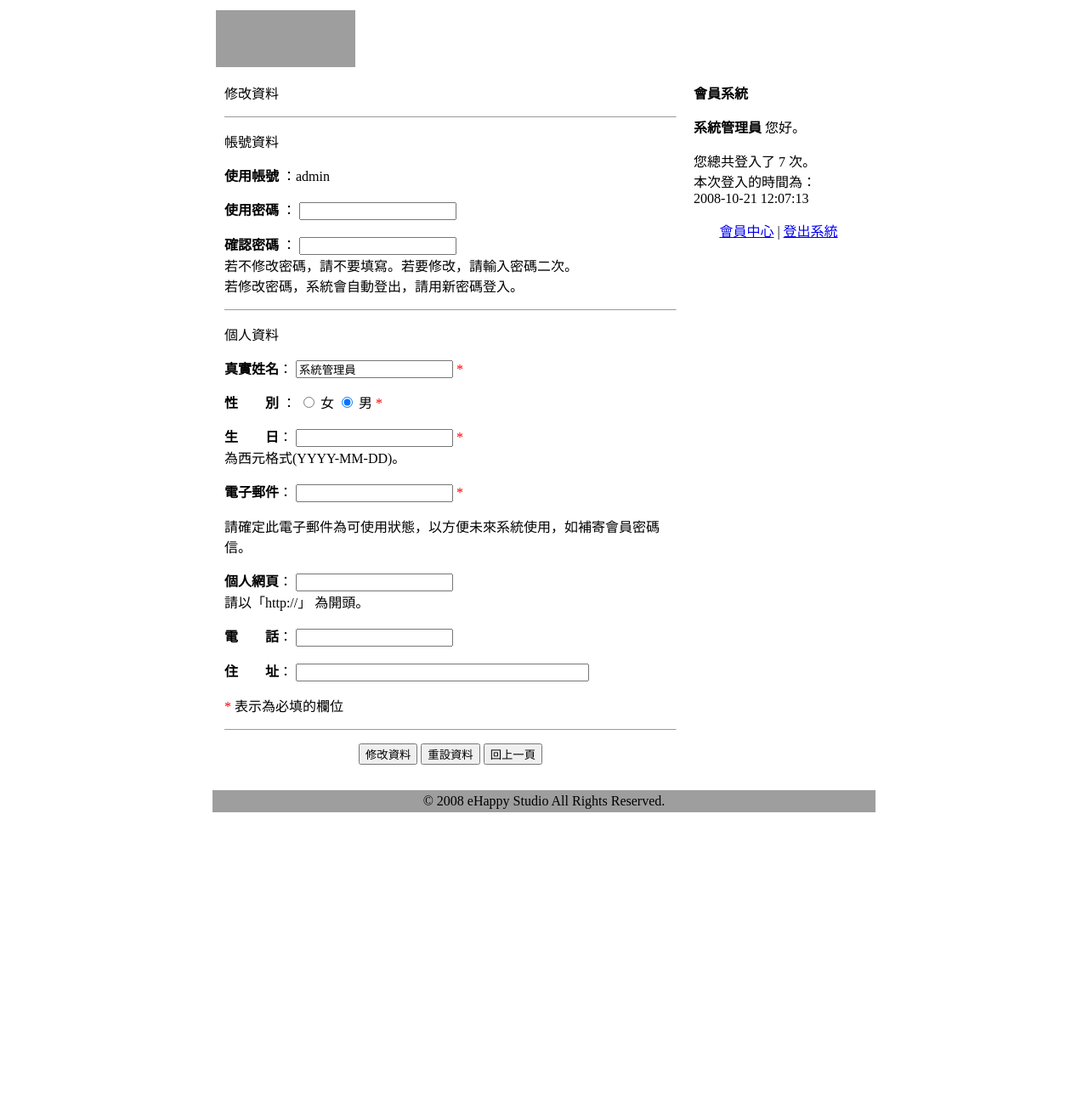
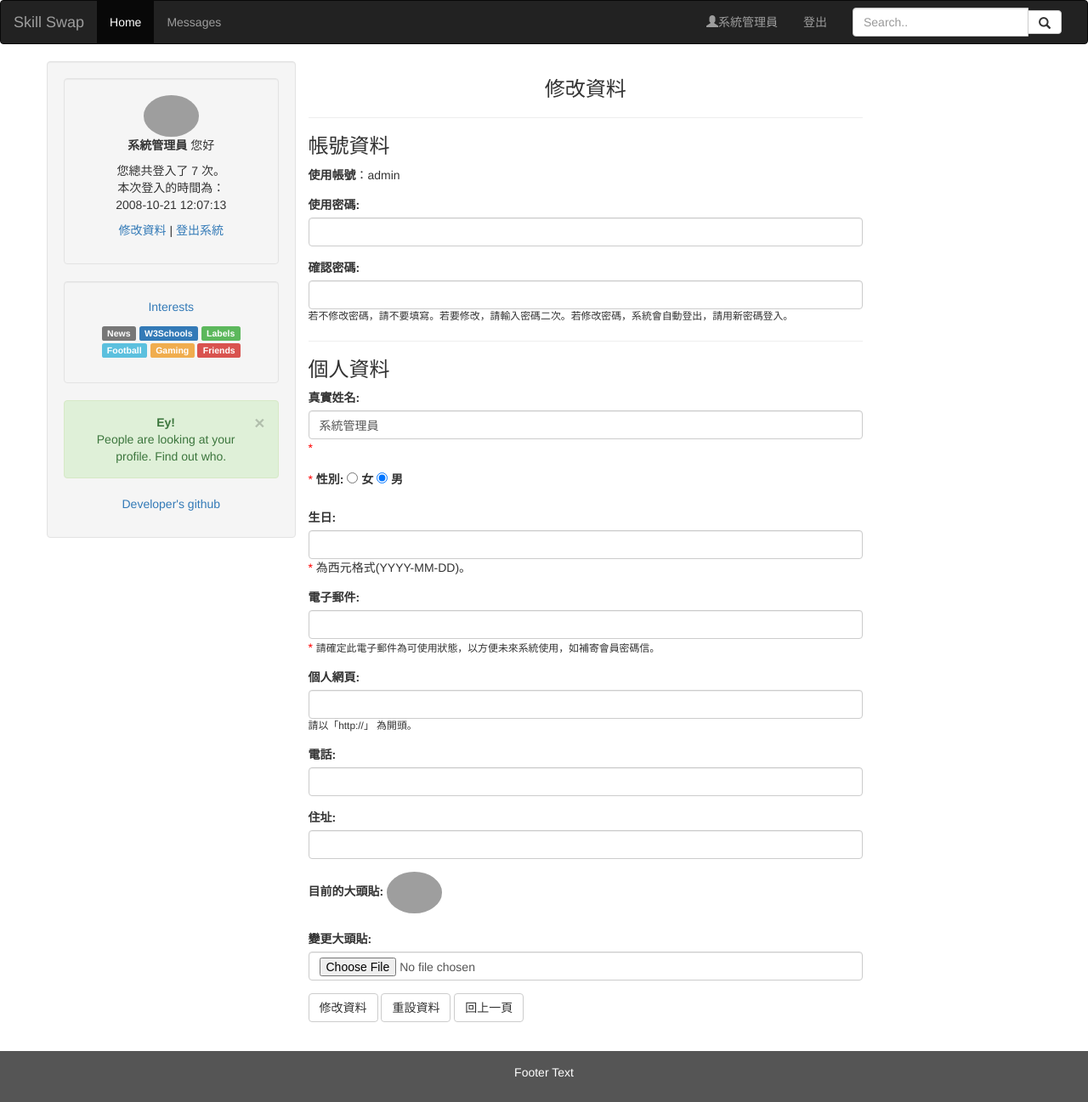
Before and after one commit to hayasilin/SkillSwap-Platform-php, a PHP site: page /member_update.php in a window 1280 px wide. Shown: the whole page at 85% size. Before the commit the page ends 956 px from the top, so only its background shows below. Run offline with PHP 8.4, Linux system fonts and the light colour scheme; a user stored in the database is signed in; data comes from the database, SQL or seed files in the repository; data that the repository does not hold is empty; some libraries are stand-ins or nearby versions; grey boxes are pictures that could not be loaded.

Commit message:
Add update member info and likes feature

```diff
--- a/member_section.php
+++ b/member_section.php
@@ -1,5 +1,4 @@
 <div class="well">
-  <p><a href="#">My Profile</a></p>
   <img src="avatars/<?php echo $row_RecMember["m_profilepic"]; ?>" class="img-circle" width="65" length="65" alt="Avatar" />
   <p><strong><?php echo $row_RecMember["m_name"];?></strong> 您好</p>
   <p>您總共登入了 <?php echo $row_RecMember["m_login"];?> 次。<br>
--- a/member_update.php
+++ b/member_update.php
@@ -21,6 +21,11 @@
 	if(($_POST["m_passwd"]!="")&&($_POST["m_passwd"]==$_POST["m_passwdrecheck"])){
 		$query_update .= "`m_passwd`='".md5($_POST["m_passwd"])."',";
 	}
+	//若有更新大頭貼，再更新
+	if ($_FILES["fileUpload"]["name"]!="") {
+		$query_update .= "`m_profilepic`='".$_FILES["fileUpload"]["name"]."', ";
+	}
+
 	$query_update .= "`m_name`='".$_POST["m_name"]."',";
 	$query_update .= "`m_sex`='".$_POST["m_sex"]."',";
 	$query_update .= "`m_birthday`='".$_POST["m_birthday"]."',";
@@ -28,8 +33,20 @@
 	$query_update .= "`m_url`='".$_POST["m_url"]."',";
 	$query_update .= "`m_phone`='".$_POST["m_phone"]."',";
 	$query_update .= "`m_address`='".$_POST["m_address"]."' ";
+
 	$query_update .= "WHERE `m_id`=".$_POST["m_id"];
 	mysql_query($query_update);
+
+	if($_FILES["fileUpload"]["error"] == 0 || $_FILES["fileUpload"]["name"]!=""){
+			if (move_uploaded_file($_FILES["fileUpload"]["tmp_name"], "avatars/" . $_FILES["fileUpload"]["name"])) {
+				// echo "上傳成功<br />";
+				// echo "檔案名稱: ".$_FILES["fileUpload"]["name"]."<br />";
+				// echo "檔案類型: ".$_FILES["fileUpload"]["type"]."<br />";
+				// echo "檔案大小: ".$_FILES["fileUpload"]["size"]."<br />";
+			}else{
+				die("檔案上傳失敗");
+			}
+		}
 	//若有修改密碼，則登出回到首頁。
 	if(($_POST["m_passwd"]!="")&&($_POST["m_passwd"]==$_POST["m_passwdrecheck"])){
 		unset($_SESSION["loginMember"]);
@@ -48,8 +65,31 @@
 <html>
 <head>
 	<meta http-equiv="Content-Type" content="text/html; charset=utf-8" />
-<title>網站會員系統</title>
+    <title>Skill Swap</title>
     <link href="style.css" rel="stylesheet" type="text/css">
+
+    <meta name="viewport" content="width=device-width, initial-scale=1">
+    <link rel="stylesheet" href="https://maxcdn.bootstrapcdn.com/bootstrap/3.3.7/css/bootstrap.min.css">
+    <script src="https://ajax.googleapis.com/ajax/libs/jquery/3.2.1/jquery.min.js"></script>
+    <script src="https://maxcdn.bootstrapcdn.com/bootstrap/3.3.7/js/bootstrap.min.js"></script>
+    <style>
+      /* Set black background color, white text and some padding */
+      footer {
+        margin-top: 20px;
+        background-color: #555;
+        color: white;
+        padding: 15px;
+      }
+    </style>
+    <script language="javascript">
+      function checkForm() {
+				if (document.formPost.boardcontent.value == "") {
+					alert("請填寫留言內容!");
+					document.formPost.boardcontent.focus();
+					return false;
+				}
+			}
+    </script>
 <script language="javascript">
 function checkForm(){
 	if(document.formJoin.m_passwd.value!="" || document.formJoin.m_passwdrecheck.value!=""){
@@ -112,87 +152,110 @@
 </head>
 
 <body>
-<table width="780" border="0" align="center" cellpadding="4" cellspacing="0">
-  <tr>
-    <td class="tdbline"><img src="images/mlogo.png" alt="會員系統" width="164" height="67"></td>
-  </tr>
-  <tr>
-    <td class="tdbline"><table width="100%" border="0" cellspacing="0" cellpadding="10">
-      <tr valign="top">
-        <td class="tdrline"><form action="" method="POST" name="formJoin" id="formJoin" onSubmit="return checkForm();">
-          <p class="title">修改資料</p>
-          <div class="dataDiv">
+
+	<header>
+    	<?php include("navigation_section.php")?>
+  	</header>
+
+  <main>
+		<div class="container text-center">
+			<div class="row">
+
+				<div class="col-sm-3 well">
+					<?php include("member_section.php")?>
+				</div>
+
+				<div class="col-sm-7">
+				  <h3>修改資料</h3>
+				  <div class="text-left">
+				  <form action="" method="POST" enctype="multipart/form-data" name="formJoin" id="formJoin" onSubmit="return checkForm();">
+
 				  	<hr size="1" />
-            <p class="heading">帳號資料</p>
-            <p><strong>使用帳號</strong>
-              ：<?php echo $row_RecMember["m_username"];?></p>
-            <p><strong>使用密碼</strong> ：
-              <input name="m_passwd" type="password" class="normalinput" id="m_passwd">
-              <br>
-            </p>
-            <p><strong>確認密碼</strong> ：
-              <input name="m_passwdrecheck" type="password" class="normalinput" id="m_passwdrecheck">
-              <br>
-              <span class="smalltext">若不修改密碼，請不要填寫。若要修改，請輸入密碼</span><span class="smalltext">二次。<br>
-              若修改密碼，系統會自動登出，請用新密碼登入。</span></p>
-            <hr size="1" />
-            <p class="heading">個人資料</p>
-            <p><strong>真實姓名</strong>：
-                <input name="m_name" type="text" class="normalinput" id="m_name" value="<?php echo $row_RecMember["m_name"];?>">
-                <font color="#FF0000">*</font> </p>
-            <p><strong>性　　別
-              </strong>：
-              <input name="m_sex" type="radio" value="女" <?php if($row_RecMember["m_sex"]=="女") echo "checked";?>>
-              女
-  <input name="m_sex" type="radio" value="男" <?php if($row_RecMember["m_sex"]=="男") echo "checked";?>>
-              男 <font color="#FF0000">*</font></p>
-            <p><strong>生　　日</strong>：
-                <input name="m_birthday" type="text" class="normalinput" id="m_birthday" value="<?php echo $row_RecMember["m_birthday"];?>">
-                <font color="#FF0000">*</font> <br>
-                <span class="smalltext">為西元格式(YYYY-MM-DD)。 </span></p>
-            <p><strong>電子郵件</strong>：
-                <input name="m_email" type="text" class="normalinput" id="m_email" value="<?php echo $row_RecMember["m_email"];?>">
-                <font color="#FF0000">*</font> </p>
-            <p class="smalltext">請確定此電子郵件為可使用狀態，以方便未來系統使用，如補寄會員密碼信。</p>
-            <p><strong>個人網頁</strong>：
-                <input name="m_url" type="text" class="normalinput" id="m_url" value="<?php echo $row_RecMember["m_url"];?>">
-                <br>
-                <span class="smalltext">請以「http://」 為開頭。</span> </p>
-            <p><strong>電　　話</strong>：
-                <input name="m_phone" type="text" class="normalinput" id="m_phone" value="<?php echo $row_RecMember["m_phone"];?>">
-            </p>
-            <p><strong>住　　址</strong>：
-                <input name="m_address" type="text" class="normalinput" id="m_address" value="<?php echo $row_RecMember["m_address"];?>" size="40">
-            </p>
-            <p> <font color="#FF0000">*</font> 表示為必填的欄位</p>
+					<h3>帳號資料</h3>
+					<div class="form-group">
+						<strong>使用帳號</strong>：<?php echo $row_RecMember["m_username"];?>
+					</div>
+					<div class="form-group">
+						<label for="m_passwd">使用密碼:</label>
+						<input class="form-control" name="m_passwd" type="password" id="m_passwd">
+					</div>
+					<div class="form-group">
+						<label for="m_passwdrecheck">確認密碼:</label>
+						<input class="form-control" name="m_passwdrecheck" type="password" id="m_passwdrecheck">
+                		<span class="small">若不修改密碼，請不要填寫。若要修改，請輸入密碼二次。若修改密碼，系統會自動登出，請用新密碼登入。</span></p>
 					</div>
 					<hr size="1" />
-          <p align="center">
+					<h3>個人資料</h3>
+					<div class="form-group">
+						<label for="m_name">真實姓名:</label>
+						<input name="m_name" type="text" class="form-control" id="m_name" value="<?php echo $row_RecMember["m_name"];?>">
+						<font color="#FF0000">*</font>
+					</div>
+					<div class="form-check">
+						<font color="#FF0000">*</font>
+						<label>性別:</label>
+						<label><input name="m_sex" type="radio" value="女" <?php if($row_RecMember["m_sex"]=="女") echo "checked";?>> 女</label>
+						<label><input name="m_sex" type="radio" value="男" <?php if($row_RecMember["m_sex"]=="男") echo "checked";?>> 男</label>
+					</div>
+					<br />
+					<div class="form-group">
+						<label for="m_birthday">生日:</label>
+						<input name="m_birthday" type="text" class="form-control" id="m_birthday" value="<?php echo $row_RecMember["m_birthday"];?>">
+						<font color="#FF0000">*</font>
+						<span class="smalltext">為西元格式(YYYY-MM-DD)。</span>
+					</div>
+					<div class="form-group">
+						<label for="m_email">電子郵件:</label>
+						<input name="m_email" type="text" class="form-control" id="m_email" value="<?php echo $row_RecMember["m_email"];?>">
+						<font color="#FF0000">*</font>
+						<span class="small">請確定此電子郵件為可使用狀態，以方便未來系統使用，如補寄會員密碼信。</span>
+					</div>
+					<div class="form-group">
+						<label for="m_url">個人網頁:</label>
+						<input name="m_url" type="text" class="form-control" id="m_url" value="<?php echo $row_RecMember["m_url"];?>">
+						<span class="small">請以「http://」 為開頭。</span> </p>
+					</div>
+					<div class="form-group">
+						<label for="m_phone">電話:</label>
+						<input name="m_phone" type="text" class="form-control" id="m_phone" value="<?php echo $row_RecMember["m_phone"];?>">
+					</div>
+					<div class="form-group">
+						<label for="m_address">住址:</label>
+						<input name="m_address" type="text" class="form-control" id="m_address" value="<?php echo $row_RecMember["m_address"];?>" size="40">
+					</div>
+					<div class="form-group">
+						<label>目前的大頭貼:</label>
+						<label><img src="avatars/<?php echo $row_RecMember["m_profilepic"]; ?>" class="img-circle" width="65" length="65" alt="Avatar" /></label>
+					</div>
+					<div class="form-group">
+						<label for="fileUpload">變更大頭貼:</label>
+						<input class="form-control" type="file" name="fileUpload" id="fileUpload"/>
+					</div>
+
 					<input name="m_id" type="hidden" id="m_id" value="<?php echo $row_RecMember["m_id"];?>">
             		<input name="action" type="hidden" id="action" value="update">
-            <input type="submit" name="Submit2" value="修改資料">
-            <input type="reset" name="Submit3" value="重設資料">
-            <input type="button" name="Submit" value="回上一頁" onClick="window.history.back();">
-          </p>
-        </form></td>
-        <td width="200">
-        <div class="boxtl"></div><div class="boxtr"></div>
-<div class="regbox">
-          <p class="heading"><strong>會員系統</strong></p>
+            		<input type="submit" name="Submit2" value="修改資料" class="btn btn-default">
+            		<input type="reset" name="Submit3" value="重設資料" class="btn btn-default">
+            		<input type="button" name="Submit" value="回上一頁" onClick="window.history.back();" class="btn btn-default">
 
-            <p><strong><?php echo $row_RecMember["m_name"];?></strong> 您好。</p>
-            <p>您總共登入了 <?php echo $row_RecMember["m_login"];?> 次。<br>
-            本次登入的時間為：<br>
-            <?php echo $row_RecMember["m_logintime"];?></p>
-            <p align="center"><a href="member_center.php">會員中心</a> | <a href="?logout=true">登出系統</a></p>
+					</form>
 					</div>
-        <div class="boxbl"></div><div class="boxbr"></div></td>
-      </tr>
-    </table></td>
-  </tr>
-  <tr>
-    <td align="center" background="images/album_r2_c1.jpg" class="trademark">© 2008 eHappy Studio All Rights Reserved.</td>
-  </tr>
-</table>
+				</div>
+			</div>
+		</div>
+	</div>
+
+</main>
+
+
+
+<footer class="container-fluid text-center">
+    <p>Footer Text</p>
+ </footer>
+
+
+
+
+
 </body>
 </html>
--- a/navigation_section.php
+++ b/navigation_section.php
@@ -24,7 +24,7 @@
         </div>
       </form>
       <ul class="nav navbar-nav navbar-right">
-        <li><a href="#"><span class="glyphicon glyphicon-user"></span><?php echo $row_RecMember["m_name"];?></a></li>
+        <li><a href="member_update.php"><span class="glyphicon glyphicon-user"></span><?php echo $row_RecMember["m_name"];?></a></li>
         <li><a href="?logout=true"><span>登出</span></a></li>
       </ul>
     </div>
```
Also changed, not shown: index copy.php (added, +138 -0 lines), index.php (+119 -10 lines), member_center.php (+21 -4 lines), member_join.php (+7 -6 lines), avatars/fff.png (added). Lines whose indentation alone changed are shown as unchanged.
